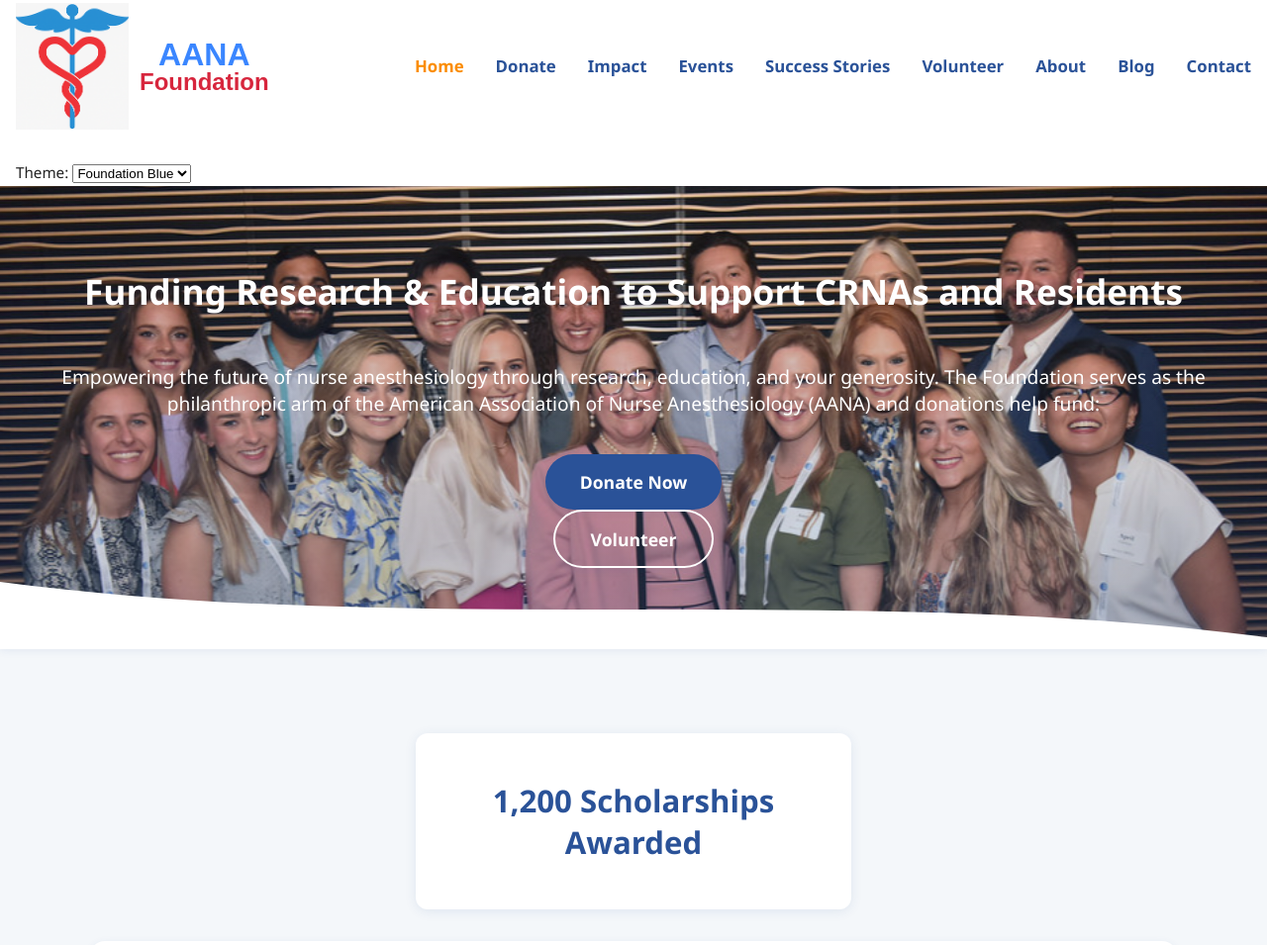
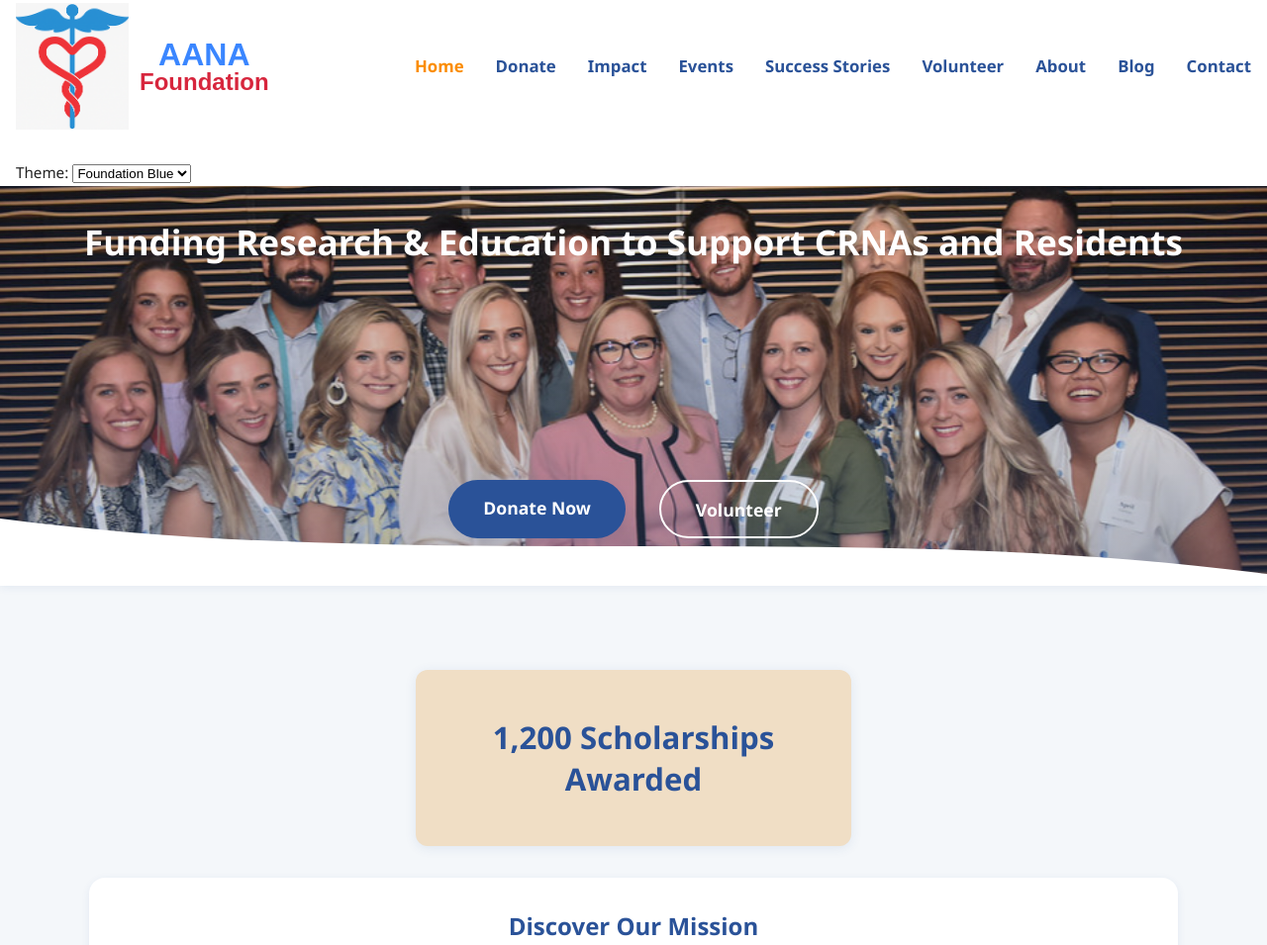
Before and after one commit to HCDSolutions/aana-foundation, a website: page src/index.html in a window 1280 px wide. Shown: the top 955 px of the page at 99% size. Drawn offline with Linux system fonts and the light colour scheme.

Commit message:
update to background colors and hero h1 and hero buttons

```diff
--- a/src/index.html
+++ b/src/index.html
@@ -80,14 +80,19 @@
 
     <section class="hero">
       <h1>Funding Research & Education to Support CRNAs and Residents</h1>
-      <p>
-        Empowering the future of nurse anesthesiology through research,
+      <!--
+  <p>
+   /*  Empowering the future of nurse anesthesiology through research,
         education, and your generosity. The Foundation serves as the
         philanthropic arm of the American Association of Nurse Anesthesiology
         (AANA) and donations help fund:
-      </p>
-      <a class="cta-button" href="donate.html">Donate Now</a>
-      <a class="secondary-button" href="volunteer.html">Volunteer</a>
+        */
+  </p>
+  -->
+      <div class="hero-buttons">
+  <a class="cta-button" href="donate.html">Donate Now</a>
+  <a class="secondary-button" href="volunteer.html">Volunteer</a>
+</div>
     </section>
     <main>
       <div class="impact-highlight">
--- a/src/styles/main.css
+++ b/src/styles/main.css
@@ -70,7 +70,7 @@ section,
 .impact-list li,
 .stories-list .story,
 .event-cards .event-card {
-  background: #f8fafc;
+  background: #f0dec5;
   color: #1a2a4f;
 }
 
@@ -367,7 +367,7 @@ footer {
   --primary: #2a5298;
   --secondary: #1e3c72;
   --accent: #ffbe62;
-  --background: #fff;
+  --background: #f0dec5;
   --text: #222;
 }
 
@@ -496,6 +496,7 @@ nav {
 }
 .hero h1 {
   margin-top: 0;
+  margin-bottom: 1.2em;
   font-size: 2.2em;
   font-weight: bold;
 }
@@ -505,6 +506,7 @@ nav {
 }
 .hero .cta-button,
 .hero .secondary-button {
+  margin-top: 0;
   display: inline-block;
   min-width: 0;
   width: auto;
@@ -519,16 +521,10 @@ nav {
   z-index: 100;
   box-shadow: 0 2px 8px rgba(42, 82, 152, 0.07);
 }
-.hero {
-  background: linear-gradient(120deg, #2a5298 60%, #1e3c72 100%);
-  color: #fff;
-  padding: 2em 1em 5em 1em;
-  text-align: center;
-  position: relative;
-  overflow: hidden;
-}
+
 .hero::after {
   content: "";
+  color: #f0dec5;
   position: absolute;
   left: 0;
   right: 0;
@@ -579,7 +575,7 @@ main {
 }
 .impact-highlight {
   margin: 1em auto 1em auto;
-  background: #fff;
+  background: #f0dec5;
   border-radius: 12px;
   box-shadow: 0 2px 12px rgba(42, 82, 152, 0.1);
   padding: 1em 0.5em;
@@ -597,7 +593,7 @@ main {
   list-style: none;
 }
 .impact-list li {
-  background: #f7faff;
+  background: #f0dec5;
   border-radius: 10px;
   padding: 1.5em 2em;
   min-width: 220px;
@@ -865,15 +861,37 @@ main {
 .hero {
   background: linear-gradient(rgba(42, 82, 152, 0.07), rgba(42, 82, 152, 0.3)),
     url("../images/heroImage.png") center/cover no-repeat;
-
-  color: #fff;
+  color: #f0dec5;
   text-align: center;
-  padding: 4em 1em 4em 1em; /* Adjust padding as needed */
+  padding: 2em 1em 2em 1em;
   margin-bottom: 2em;
   border-radius: 0;
-  min-height: 340px; /* Adjust as needed for your image */
+  min-height: 340px;
   display: flex;
   flex-direction: column;
+  justify-content: space-between; /* Pushes heading to top, buttons to bottom */
+  align-items: center;
+  position: relative;
+}
+.hero-buttons {
+  display: flex;
+  gap: 1em;
   justify-content: center;
-  align-items: center;
+  flex-wrap: wrap;
+  margin-bottom: 1em; /* Remove extra margin if present */
+  width: 100%;
 }
+
+/* Stack buttons vertically on mobile */
+@media (max-width: 600px) {
+  .hero-buttons {
+    flex-direction: column;
+    gap: 0.75em;
+    align-items: center;
+  }
+  .hero-buttons .cta-button,
+  .hero-buttons .secondary-button {
+    width: 100%;
+    max-width: 320px;
+  }
+}
```
